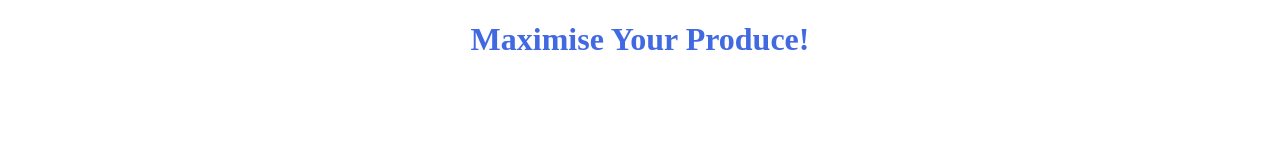
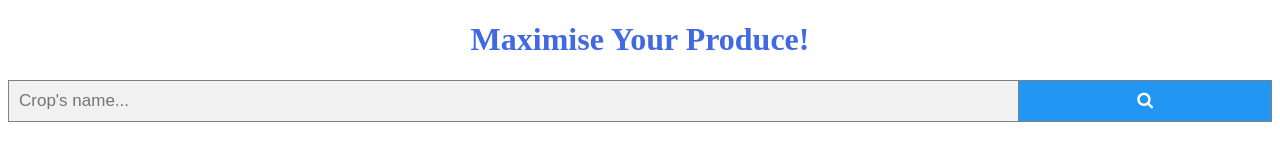
Before and after one commit to nguyen-kimchi/stardew-valley-produce-price, a plain HTML site: page index.html in a window 1280 px wide. Drawn offline with Linux system fonts and the light colour scheme.

Commit message:
Add search bar

```diff
--- a/index.html
+++ b/index.html
@@ -3,9 +3,15 @@
     <head>
         <title>Produce Price</title>
         <link rel="stylesheet" href="style.css">
+        <link rel="stylesheet" href="https://cdnjs.cloudflare.com/ajax/libs/font-awesome/4.7.0/css/font-awesome.min.css">
     </head>
 
     <body>
         <h1>Maximise Your Produce!</h1>
+
+        <form class="example" action="#">
+            <input type="text" placeholder="Crop's name..." name="search">
+            <button type="search"><i class="fa fa-search"></i></button>
+        </form>
     </body>
 </html>
--- a/style.css
+++ b/style.css
@@ -2,3 +2,41 @@ h1 {
     color: royalblue;
     text-align: center;
 }
+
+* {
+    box-sizing: border-box;
+}
+
+/* Style the search field */
+form.example input[type=text] {
+    padding: 10px;
+    font-size: 17px;
+    border: 1px solid grey;
+    float: left;
+    width: 80%;
+    background: #f1f1f1;
+}
+
+/*Style the submit button */
+form.example button {
+    float: left;
+    width: 20%;
+    padding: 10px;
+    background: #2196F3;
+    color: white;
+    font-size: 17px;
+    border: 1px solid grey;
+    border-left: none; /* Prevent double borders */
+    cursor: pointer;
+}
+
+form.exmplae button:hover {
+    background: #0b7dda;
+}
+
+/* Clear floats */
+form.example::after {
+    content: "";
+    clear: both;
+    display: table;
+}
```
